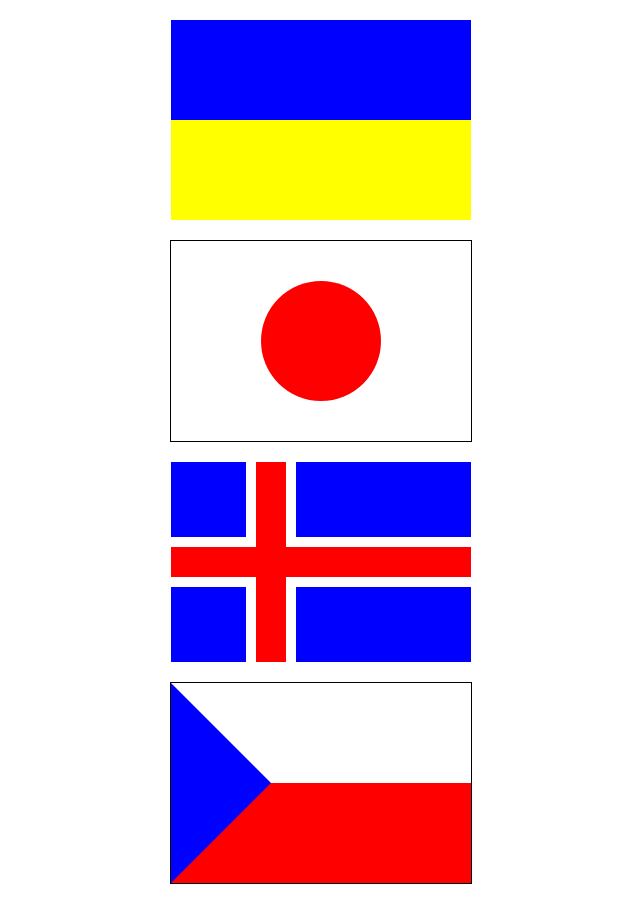
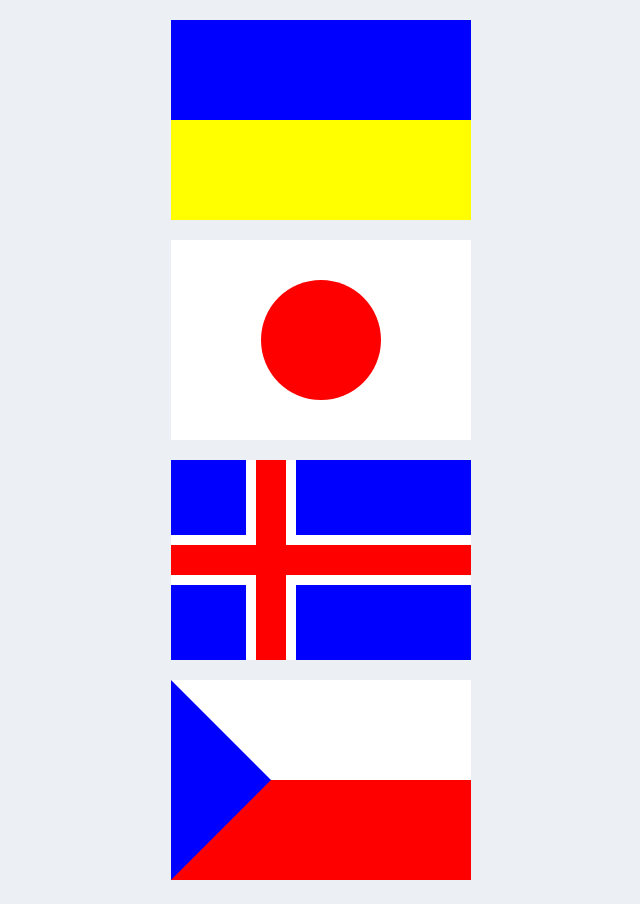
Before and after one commit to Yyyurii/flags-of-states-using-only-HTML-and-CSS, a plain HTML site: page index.html in a window 1280 px wide. Shown: the whole page, without its empty margins (319-959 px from the left). After the commit the page ends 880 px from the top, so only its background shows below. Drawn offline with Linux system fonts and the light colour scheme.

Commit message:
add background, white color for flags

```diff
--- a/index.css
+++ b/index.css
@@ -1,3 +1,8 @@
+html, body {
+    height: 100%;
+    background-color: #eceff4;
+}
+
 .flags {
     width: 300px;
     height: 200px;
@@ -22,7 +27,7 @@
     display: flex;
     justify-content: center;
     align-items: center;
-    border: 0.5px solid;
+    background-color: white;
 }
 
 .japan__circle {
@@ -104,12 +109,10 @@
     border-left: 100px solid blue;
 }
 
-.czechia {
-    border: 0.5px solid;
-}
 .czechia__top-stript {
     width: 100%;
     height: 50%;
+    background-color: white;
 }
 
 .czechia__bottom-stript {
```
